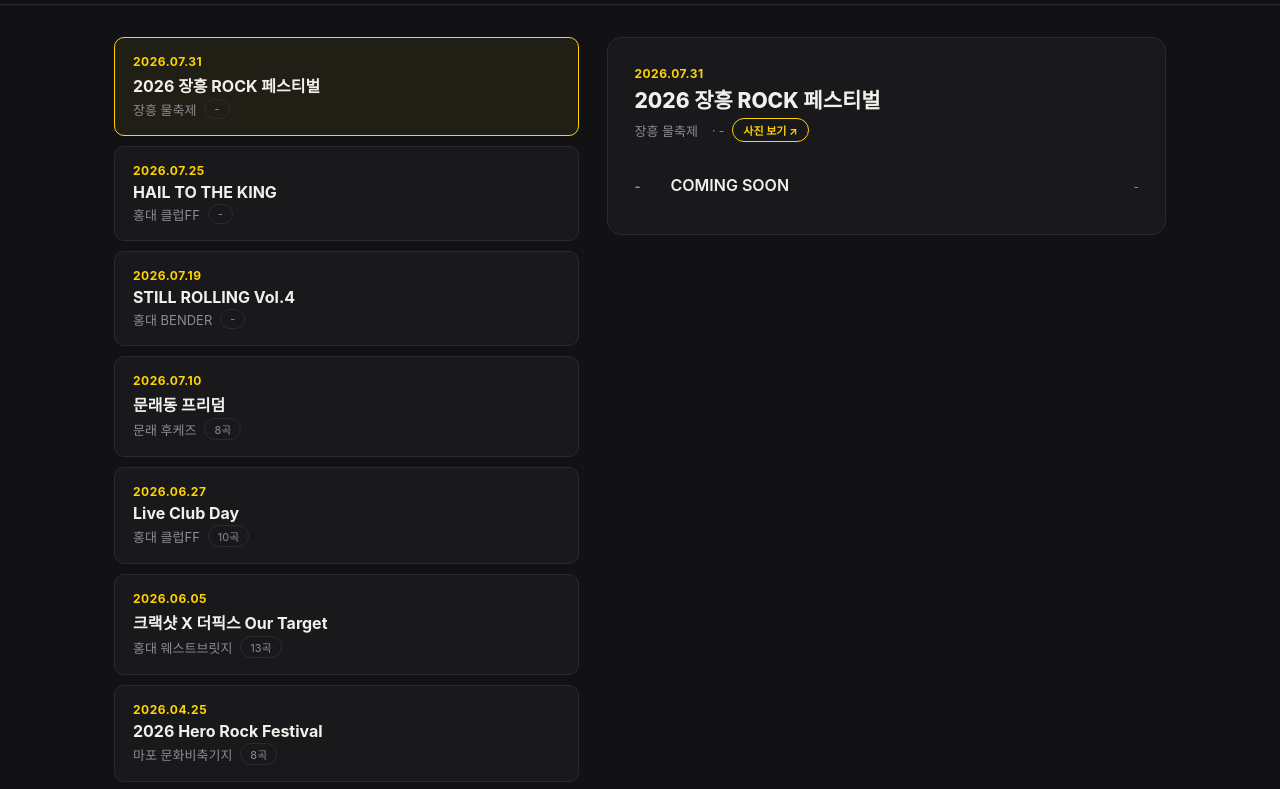
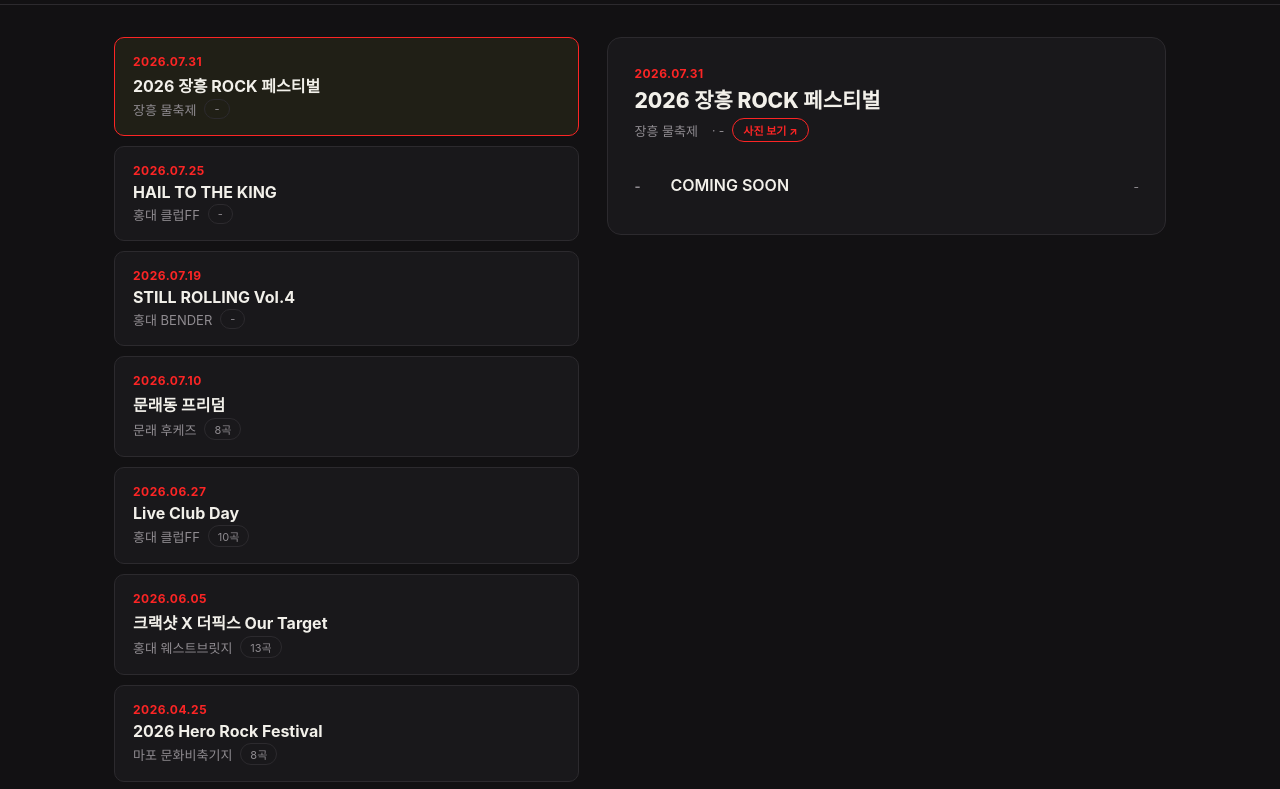
Before and after one commit to myacmyac1/crackshot-archive, a plain HTML site: page index.html in a window 1280 px wide. Shown: the part 88-877 px from the top of the page. Drawn offline with Linux system fonts and the light colour scheme; a web font is replaced by a local one.

Commit message:
Update style.css

```diff
--- a/style.css
+++ b/style.css
@@ -6,7 +6,7 @@
   --line: #2c2a2e;
   --ink: #f2f0ea;
   --ink-dim: #8f8b90;
-  --accent: #ffd400;
+  --accent: #fc2525;
   --accent-ink: #121113;
 }
 
```
